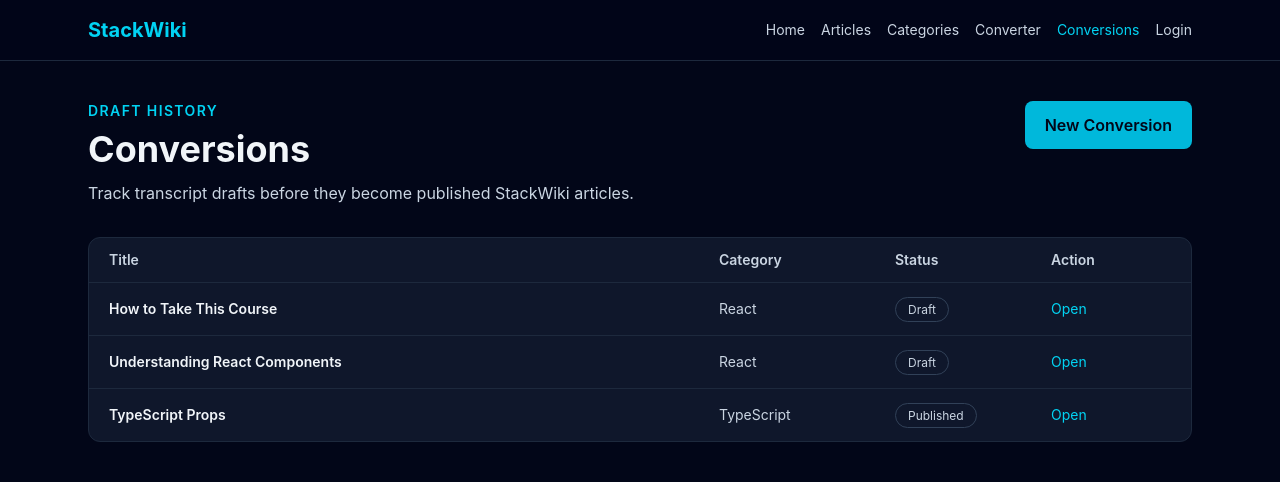
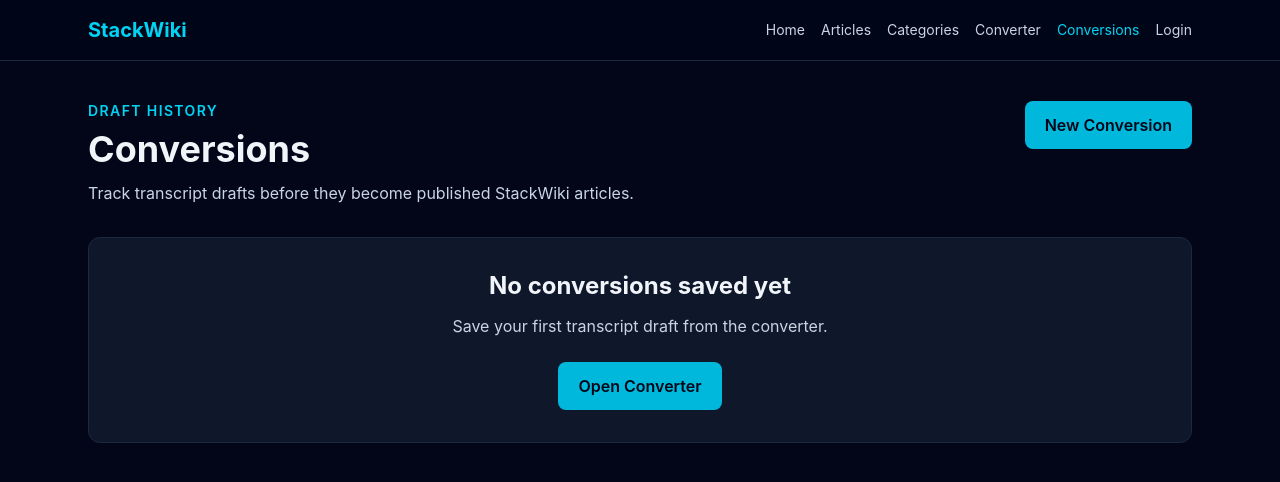
Before and after one commit to Hermit-commits-code/stackwiki-react, a React (Vite) app: page /conversions in a window 1280 px wide. Shown: the top 482 px of the page. Built offline with nearby package versions, Linux system fonts and the light colour scheme.

Commit message:
feat: persist transcript drafts in local storage

```diff
--- /dev/null
+++ b/src/features/transcripts/storage/conversionStorage.ts
@@ -0,0 +1,36 @@
+import type { ArticleMetadata } from "../utils/generateArticleDraft";
+
+const STORAGE_KEY = "stackwiki_conversions";
+
+export type SavedConversion = {
+  id: string;
+  title: string;
+  category: string;
+  status: "Draft" | "Published";
+  markdown: string;
+  transcript: string;
+  metadata: ArticleMetadata;
+  createdAt: string;
+};
+
+export function getSavedConversions(): SavedConversion[] {
+  const saved = localStorage.getItem(STORAGE_KEY);
+
+  if (!saved) {
+    return [];
+  }
+
+  try {
+    return JSON.parse(saved) as SavedConversion[];
+  } catch {
+    return [];
+  }
+}
+
+export function saveConversion(conversion: SavedConversion) {
+  const existingConversions = getSavedConversions();
+
+  const updatedConversions = [conversion, ...existingConversions];
+
+  localStorage.setItem(STORAGE_KEY, JSON.stringify(updatedConversions));
+}
--- a/src/pages/ConversionsPage.tsx
+++ b/src/pages/ConversionsPage.tsx
@@ -1,7 +1,17 @@
+import { useEffect, useState } from "react";
 import { Link } from "react-router-dom";
-import { mockConversions } from "../features/transcripts/data/mockConversions";
+import {
+  getSavedConversions,
+  type SavedConversion,
+} from "../features/transcripts/storage/conversionStorage";
 
 export function ConversionsPage() {
+  const [conversions, setConversions] = useState<SavedConversion[]>([]);
+
+  useEffect(() => {
+    setConversions(getSavedConversions());
+  }, []);
+
   return (
     <section>
       <div className="mb-8 flex items-start justify-between gap-4">
@@ -26,18 +36,34 @@ export function ConversionsPage() {
         </Link>
       </div>
 
+      {conversions.length === 0 ? (
+        <div className="rounded-xl border border-slate-800 bg-slate-900 p-8 text-center">
+          <h2 className="text-2xl font-bold">No conversions saved yet</h2>
+
+          <p className="mt-3 text-slate-300">
+            Save your first transcript draft from the converter.
+          </p>
+
+          <Link
+            to="/transcript-converter"
+            className="mt-6 inline-block rounded-lg bg-cyan-500 px-5 py-3 font-semibold text-slate-950 hover:bg-cyan-400"
+          >
+            Open Converter
+          </Link>
+        </div>
+      ) : (
         <div className="rounded-xl border border-slate-800 bg-slate-900">
-        <div className="grid grid-cols-[1fr_160px_140px_120px] gap-4 border-b border-slate-800 px-5 py-3 text-sm font-semibold text-slate-300">
+          <div className="grid grid-cols-[1fr_160px_140px_180px] gap-4 border-b border-slate-800 px-5 py-3 text-sm font-semibold text-slate-300">
             <span>Title</span>
             <span>Category</span>
             <span>Status</span>
-          <span>Action</span>
+            <span>Created</span>
           </div>
 
-        {mockConversions.map((conversion) => (
+          {conversions.map((conversion) => (
             <div
               key={conversion.id}
-            className="grid grid-cols-[1fr_160px_140px_120px] gap-4 border-b border-slate-800 px-5 py-4 text-sm last:border-b-0"
+              className="grid grid-cols-[1fr_160px_140px_180px] gap-4 border-b border-slate-800 px-5 py-4 text-sm last:border-b-0"
             >
               <span className="font-semibold text-slate-100">
                 {conversion.title}
@@ -51,15 +77,13 @@ export function ConversionsPage() {
                 </span>
               </span>
 
-            <button
-              type="button"
-              className="text-left text-cyan-400 hover:text-cyan-300"
-            >
-              Open
-            </button>
+              <span className="text-slate-400">
+                {new Date(conversion.createdAt).toLocaleDateString()}
+              </span>
             </div>
           ))}
         </div>
+      )}
     </section>
   );
 }
--- a/src/pages/TranscriptConverterPage.tsx
+++ b/src/pages/TranscriptConverterPage.tsx
@@ -5,6 +5,7 @@ import {
   type ArticleMetadata,
 } from "../features/transcripts/utils/generateArticleDraft";
 import ReactMarkdown from "react-markdown";
+import { saveConversion } from "../features/transcripts/storage/conversionStorage";
 
 export function TranscriptConverterPage() {
   const [transcript, setTranscript] = useState("");
@@ -54,11 +55,29 @@ export function TranscriptConverterPage() {
       };
     });
   }
+  function handleSaveDraft() {
+    if (!articleDraft || !metadata) return;
 
-  function handleSaveDraft() {
-    if (!articleDraft) return;
+    const tags = tagsInput
+      .split(",")
+      .map((tag) => tag.trim())
+      .filter(Boolean);
 
-    setSaveMessage("Draft saved locally. Backend save will be added later.");
+    saveConversion({
+      id: crypto.randomUUID(),
+      title: metadata.title,
+      category: metadata.category,
+      status: "Draft",
+      markdown: articleDraft,
+      transcript,
+      metadata: {
+        ...metadata,
+        tags,
+      },
+      createdAt: new Date().toISOString(),
+    });
+
+    setSaveMessage("Draft saved locally.");
 
     window.setTimeout(() => {
       setSaveMessage("");
```
Lines whose indentation alone changed are shown as unchanged.
